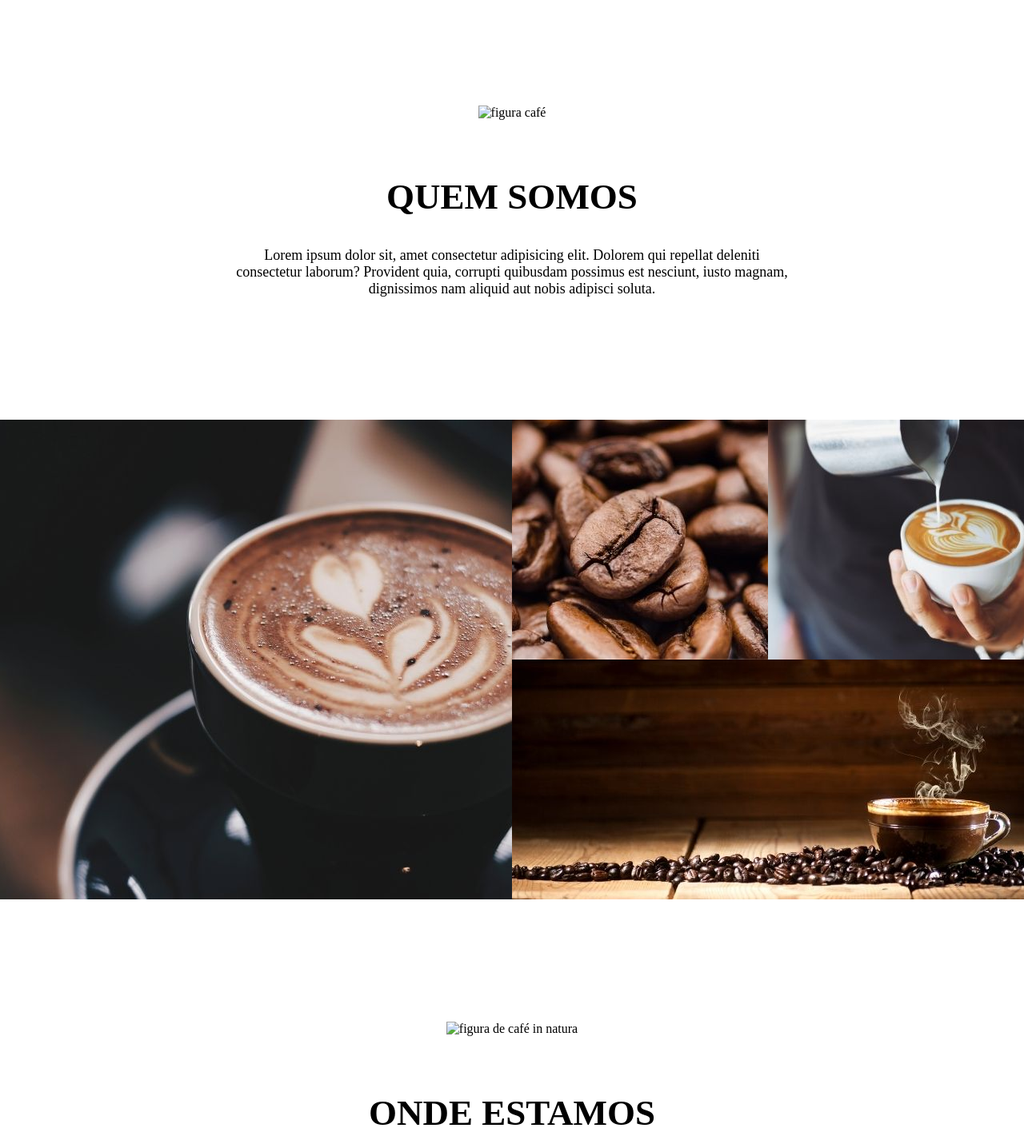
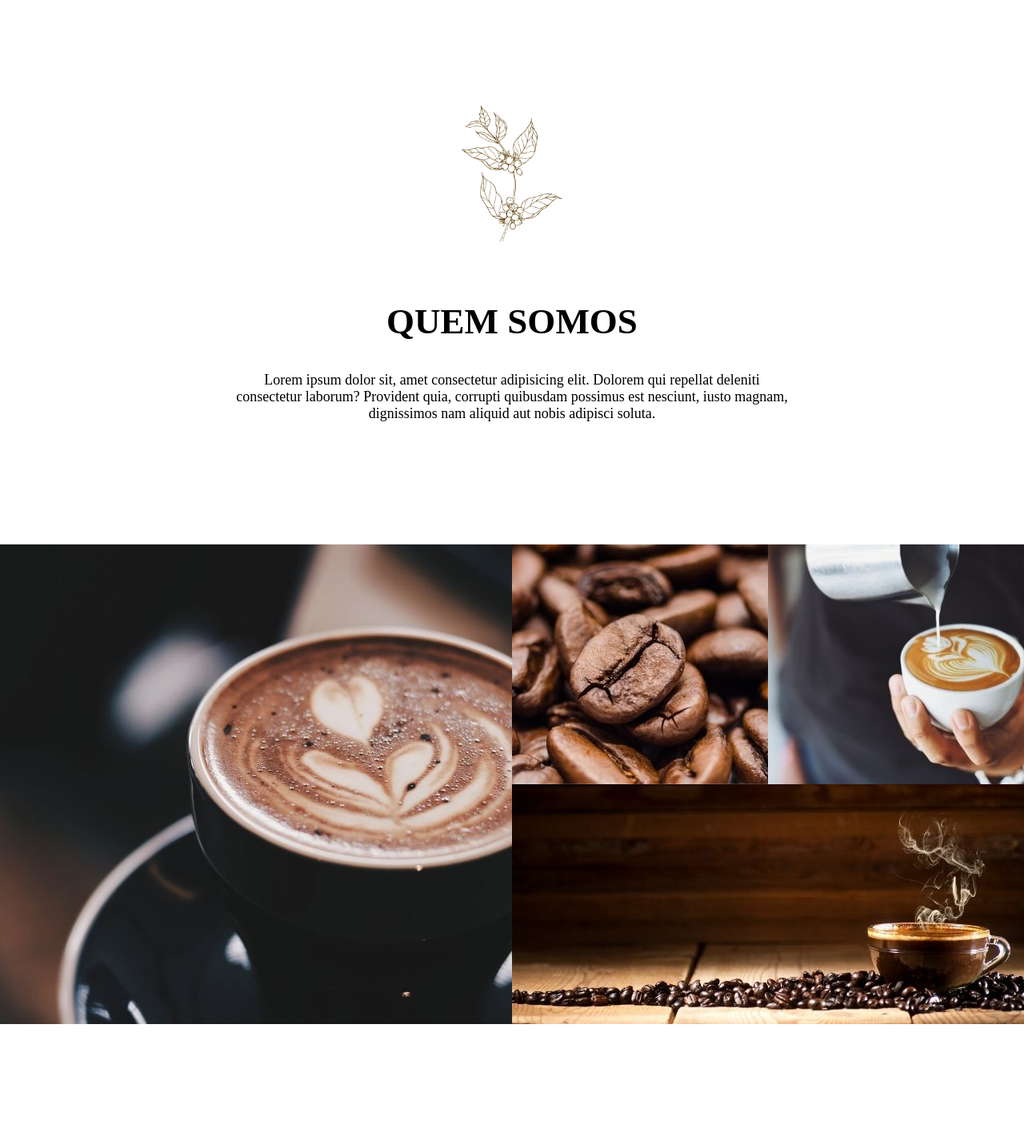
Before and after one commit to alinemozer/projeto-code-cafe, a plain HTML site: page index.html in a window 1280 px wide. Shown: the part 780-2201 px from the top of the page at 80% size. Drawn offline with Linux system fonts and the light colour scheme; the site is published under a folder, as on GitHub Pages, so addresses that start at the root find nothing; a web font is replaced by a local one.

Commit message:
retirada da barra dos src

```diff
--- a/index.html
+++ b/index.html
@@ -40,7 +40,7 @@
 
         <section class="secao-com-texto" id="quem-somos">
             <header>
-                <img src="/src/images/logo-secoes.png" alt="figura café">
+                <img src="src/images/logo-secoes.png" alt="figura café">
                 <h2>QUEM SOMOS</h2>
             </header>
             <p>Lorem ipsum dolor sit, amet consectetur adipisicing elit. Dolorem qui repellat deleniti consectetur laborum? Provident quia, corrupti quibusdam possimus est nesciunt, iusto magnam, dignissimos nam aliquid aut nobis adipisci soluta.
@@ -56,7 +56,7 @@
 
         <section class="secao-com-texto onde-estamos" id="onde-estamos">
             <header>
-                <img src="/src/images/logo-secoes.png" alt="figura de café in natura">
+                <img src="src/images/logo-secoes.png" alt="figura café">
                 <h2>ONDE ESTAMOS</h2>
             </header>
             <p>Avenida Brigadeiro Faria Lima, 444. <br> São Paulo.</p>
```
